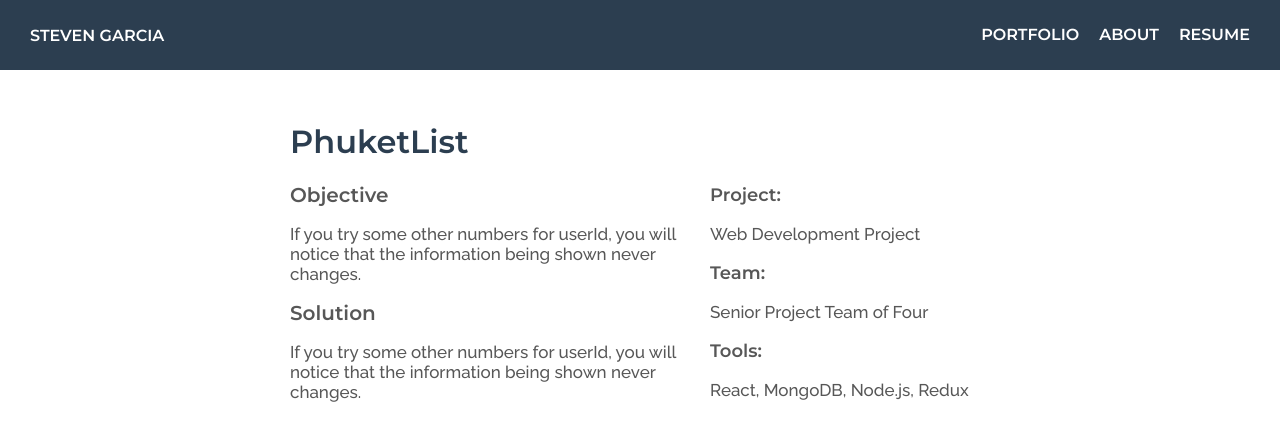
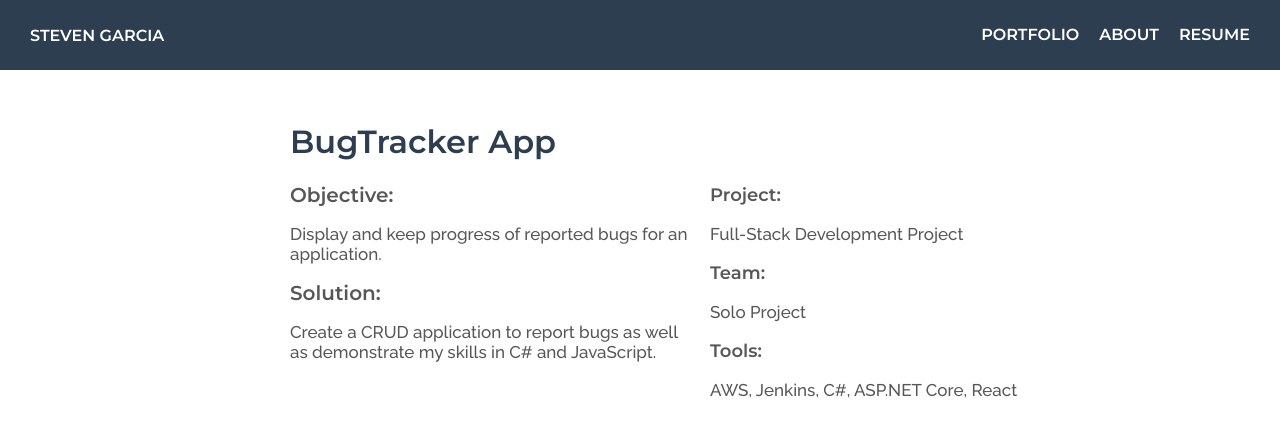
Before and after one commit to stevenGarciaDev/my-portfolio-website, a React (Create React App) app: page /project/1 in a window 1280 px wide. Shown: the top 434 px of the page. Built offline with nearby package versions, Linux system fonts and the light colour scheme.

Commit message:
Update portfolio website

```diff
--- a/src/components/portfolio-section.component.jsx
+++ b/src/components/portfolio-section.component.jsx
@@ -20,10 +20,10 @@ const GridContainer = styled.div`
 const PortfolioSection = () => {
     return (
         <GridContainer>
-            <PortfolioPreview id='1' name='EasyMealPlanner' image={Image1} />
-            <PortfolioPreview id='2' name='MyRemoteTeam' image={Image1} />
-            <PortfolioPreview id='3' name='PhuketList' image={Image1} />
-            <PortfolioPreview id='4' name='Sustainability Project' image={Image1} />
+            <PortfolioPreview id='1' name='BugTracker Web App' image={Image1} />
+            <PortfolioPreview id='2' name='EasyMealPlanner Web App' image={Image1} />
+            <PortfolioPreview id='3' name='Thomson Reuters Internship' image={Image1} />
+            <PortfolioPreview id='4' name='BucketList Web App' image={Image1} />
         </GridContainer>
     );
 }
--- a/src/data/projects.data.js
+++ b/src/data/projects.data.js
@@ -1,57 +1,93 @@
 const PROJECTS_DATA = [
     {
         id: 1,
-        name: "PhuketList",
-        objective: "If you try some other numbers for userId, you will notice that the information being shown never changes. ",
-        solution: "If you try some other numbers for userId, you will notice that the information being shown never changes. ",
-        projectType: "Web Development Project",
-        team: "Senior Project Team of Four",
-        tools: ["React", "MongoDB", "Node.js", "Redux"],
-        urlToDemo: "https://www.youtube.com/embed/DSjeK3jG12o",
-        urlToUI: "https://www.youtube.com/embed/DSjeK3jG12o",
-        urlToAPI: "https://www.youtube.com/embed/DSjeK3jG12o",
+        name: "BugTracker App",
+        objective: "Display and keep progress of reported bugs for an application.",
+        solution: "Create a CRUD application to report bugs as well as demonstrate my skills in C# and JavaScript.",
+        projectType: "Full-Stack Development Project",
+        team: "Solo Project",
+        tools: ["AWS", "Jenkins", "C#", "ASP.NET Core", "React"],
+        video1: {
+            "videoTitle": "Project Demo",
+            "videoURL": "https://www.youtube.com/embed/DSjeK3jG12o"
+        },
+        video2: {
+            "videoTitle": "UI Source Code",
+            "videoURL": "https://www.youtube.com/embed/DSjeK3jG12o"
+        },
+        video3: {
+            "videoTitle": "API Source Code",
+            "videoURL": "https://www.youtube.com/embed/DSjeK3jG12o"
+        },
         linkToProject: "",
         linktoRepo: ""
     },
     {
         id: 2,
-        name: "PhuketList",
-        objective: "",
-        solution: "",
-        projectType: "",
-        team: "",
-        tools: ["React"],
-        urlToDemo: "",
-        urlToUI: "",
-        urlToAPI: "",
+        name: "EasyMealPlanner App",
+        objective: "Enable users to create a weekly diet plan and track their progress.",
+        solution: "Build a CRUD application to find, save, and eat recipes.",
+        projectType: "Full-Stack Development Project",
+        team: "Solo Project",
+        tools: ["AWS", "Jenkins", "React", "Jest", "Redux", "Node.js", "MongoDB"],
+        video1: {
+            "videoTitle": "Project Demo",
+            "videoURL": "https://www.youtube.com/embed/DSjeK3jG12o"
+        },
+        video2: {
+            "videoTitle": "UI Source Code",
+            "videoURL": "https://www.youtube.com/embed/DSjeK3jG12o"
+        },
+        video3: {
+            "videoTitle": "API Source Code",
+            "videoURL": "https://www.youtube.com/embed/DSjeK3jG12o"
+        },
         linkToProject: "",
         linktoRepo: ""
     },
     {
         id: 3,
-        name: "PhuketList",
-        objective: "",
-        solution: "",
-        projectType: "",
-        team: "",
-        tools: ["React"],
-        urlToDemo: "",
-        urlToUI: "",
-        urlToAPI: "",
+        name: "Thomson Reuters",
+        objective: "Contribute to Thomson Reuter's UI web product by completing sprint tasks.",
+        solution: "Develop features, participate in code reviews, and discuss progress in daily sprint meetings.",
+        projectType: "10 week Internship",
+        team: "Group of 6 Developers",
+        tools: ["Angular", "TypeScript", "SCSS", "NgRx (Redux)", "C#", "ASP.NET Core"],
+        video1: {
+            "videoTitle": "Feature 1: PageTitle",
+            "videoURL": "https://www.youtube.com/embed/DSjeK3jG12o"
+        },
+        video2: {
+            "videoTitle": "Feature 2: Responsive Tab",
+            "videoURL": "https://www.youtube.com/embed/DSjeK3jG12o"
+        },
+        video3: {
+            "videoTitle": "Feature 3: Maximize/Minimize Dialog",
+            "videoURL": "https://www.youtube.com/embed/DSjeK3jG12o"
+        },
         linkToProject: "",
         linktoRepo: ""
     },
     {
         id: 4,
-        name: "PhuketList",
-        objective: "",
-        solution: "",
-        projectType: "",
-        team: "",
-        tools: ["React"],
-        urlToDemo: "",
-        urlToUI: "",
-        urlToAPI: "",
+        name: "BucketList",
+        objective: "Enable users to create a bucket list and connect with other people who have similar items.",
+        solution: "Build a CRUD application for users to create a bucket list and connect using React and Node.js.",
+        projectType: "Full-Stack Development Project",
+        team: "Senior Project Team of 4",
+        tools: ["React", "Redux", "Node.js", "MongoDB", "Heroku"],
+        video1: {
+            "videoTitle": "Project Demo",
+            "videoURL": "https://www.youtube.com/embed/DSjeK3jG12o"
+        },
+        video2: {
+            "videoTitle": "UI Source Code",
+            "videoURL": "https://www.youtube.com/embed/DSjeK3jG12o"
+        },
+        video3: {
+            "videoTitle": "API Source Code",
+            "videoURL": "https://www.youtube.com/embed/DSjeK3jG12o"
+        },
         linkToProject: "",
         linktoRepo: ""
     }
--- a/src/pages/project-detail.component.jsx
+++ b/src/pages/project-detail.component.jsx
@@ -10,6 +10,16 @@ class ProjectDetail extends React.Component {
         this.state = {
             projects: PROJECTS_DATA
         };
+    }
+
+    displayTools = (projectTools) => {
+        let tools = "";
+        for (let i = 0; i < projectTools.length; i++) {
+            const tool = projectTools[i];
+            tools = (i === 0) ? `${tool}` : `${tools}, ${tool}`;
+        }
+        return tools;
+        return "";
     }
 
     render() {
@@ -25,42 +35,44 @@ class ProjectDetail extends React.Component {
                     <ProjectOverview>
                         <ProjectName>{project.name}</ProjectName>
 
-                        <SubTitle>Objective</SubTitle>
+                        <SubTitle>Objective:</SubTitle>
                         <BriefDescription>{project.objective}</BriefDescription>
 
-                        <SubTitle>Solution</SubTitle>
+                        <SubTitle>Solution:</SubTitle>
                         <BriefDescription>{project.solution}</BriefDescription>
                     </ProjectOverview>
                     <ProjectInfo>
                         <InfoTitle>Project:</InfoTitle>
-                        <BriefDescription>Web Development Project</BriefDescription>
+                        <BriefDescription>{project.projectType}</BriefDescription>
 
                         <InfoTitle>Team:</InfoTitle>
-                        <BriefDescription>Senior Project Team of Four</BriefDescription>
+                        <BriefDescription>{project.team}</BriefDescription>
 
                         <InfoTitle>Tools:</InfoTitle>
-                        <BriefDescription>React, MongoDB, Node.js, Redux</BriefDescription>
+                        <BriefDescription>
+                            {this.displayTools(project.tools)}
+                        </BriefDescription>
                     </ProjectInfo>
                 </ProjectDescription>
-                <ProjectName>Project Demo</ProjectName>
+                <ProjectName>{project.video1.videoTitle}</ProjectName>
                 <VideoContainer>
                     <VideoFrame
-                        src="https://www.youtube.com/embed/DSjeK3jG12o"
+                        src={project.video1.videoURL}
                         allow="accelerometer; autoplay; encrypted-media; gyroscope; picture-in-picture"
                         allowfullscreen></VideoFrame>
                 </VideoContainer>
-                <ProjectName>UI Source Code</ProjectName>
+                <ProjectName>{project.video2.videoTitle}</ProjectName>
                 <VideoContainer>
                     <VideoFrame
-                        src="https://www.youtube.com/embed/FdfkqW6UNZA"
+                        src={project.video2.videoURL}
                         frameborder="0"
                         allow="accelerometer; autoplay; encrypted-media; gyroscope; picture-in-picture"
                         allowfullscreen></VideoFrame>
                 </VideoContainer>
-                <ProjectName>API Source Code</ProjectName>
+                <ProjectName>{project.video3.videoTitle}</ProjectName>
                 <VideoContainer>
                     <VideoFrame
-                        src="https://www.youtube.com/embed/FdfkqW6UNZA"
+                        src={project.video3.videoURL}
                         frameborder="0"
                         allow="accelerometer; autoplay; encrypted-media; gyroscope; picture-in-picture"
                         allowfullscreen></VideoFrame>
```
